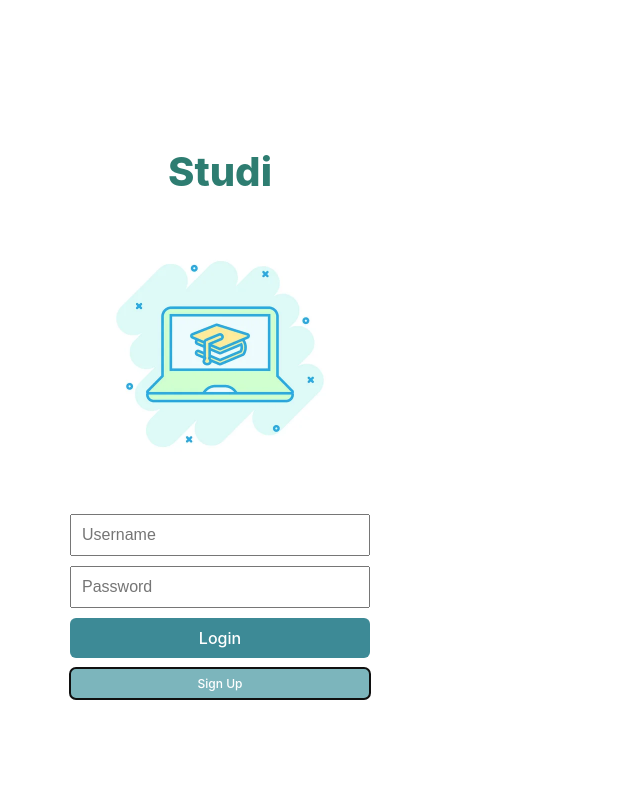
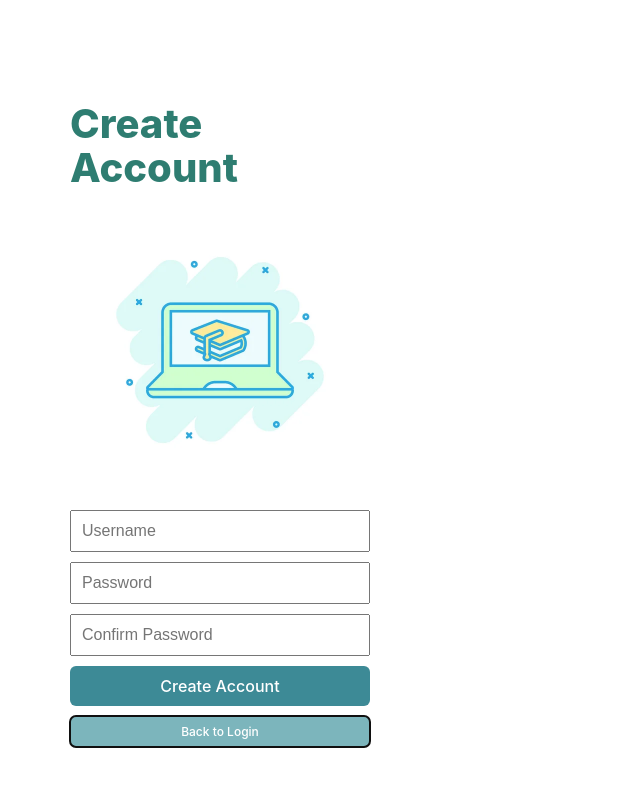
Before and after one commit to makandcheezy/studi-app, a React (Vite) app in the folder frontend/: page / in a window 1280 px wide. Both pictures are taken after a click on the button "Sign Up". Shown: the top 786 px of the page, without its empty margins (0-640 px from the left). Built offline with nearby package versions, Linux system fonts and the light colour scheme; the HTML template or start-up script is replaced by a standard one.

Commit message:
added sign up ui

```diff
--- a/frontend/src/Pages/LoginPage.css
+++ b/frontend/src/Pages/LoginPage.css
@@ -62,3 +62,9 @@ h1{
   border-radius: 6px;
   font-size: 12px;
 }
+.login-message {
+  font-size: 14px;
+  color: #2e7d71;
+  text-align: center;
+  margin-top: 8px;
+}
--- a/frontend/src/Pages/LoginPage.jsx
+++ b/frontend/src/Pages/LoginPage.jsx
@@ -5,43 +5,106 @@ import "./LoginPage.css";
 export default function Login() {
   const navigate = useNavigate();
 
+  const [isSignup, setIsSignup] = useState(false);
+
   const [username, setUsername] = useState("");
   const [password, setPassword] = useState("");
+  const [confirmPassword, setConfirmPassword] = useState("");
   const [message, setMessage] = useState("");
 
   const handleLogin = () => {
-    if (username === "" || password === "") {
-      setMessage("Please enter a username and password.");
+    const storedUser = JSON.parse(localStorage.getItem("user"));
+
+    if (!storedUser) {
+      setMessage("No account found. Please sign up first.");
       return;
     }
+
+    if (username === storedUser.username && password === storedUser.password) {
+      setMessage("");
       navigate("/home");
+    } else {
+      setMessage("Invalid username or password.");
+    }
   };
+
   const handleSignUp = () => {
+    if (username === "" || password === "" || confirmPassword === "") {
+      setMessage("Please fill in all fields.");
+      return;
+    }
+
+    if (password !== confirmPassword) {
+      setMessage("Passwords do not match.");
+      return;
+    }
+
+    const user = { username, password };
+    localStorage.setItem("user", JSON.stringify(user));
+
+    setMessage("Account created! You can now log in.");
+    setIsSignup(false);
+    setConfirmPassword("");
   };
+
   return (
     <div className="login-page">
       <div className="login-card">
-        <h1>Studi</h1>
+        <h1>{isSignup ? "Create Account" : "Studi"}</h1>
         <div className="img"></div>
+
         <input
           type="text"
           placeholder="Username"
           value={username}
           onChange={(e) => setUsername(e.target.value)}
         />
+
         <input
           type="password"
           placeholder="Password"
           value={password}
           onChange={(e) => setPassword(e.target.value)}
         />
+
+        {isSignup && (
+          <input
+            type="password"
+            placeholder="Confirm Password"
+            value={confirmPassword}
+            onChange={(e) => setConfirmPassword(e.target.value)}
+          />
+        )}
+
+        {!isSignup ? (
+          <>
             <button className="button1" onClick={handleLogin}>
               Login
             </button>
-        <button className="button2" onClick={handleSignUp}>
+
+            <button className="button2" onClick={() => {
+              setMessage("");
+              setIsSignup(true);
+            }}>
               Sign Up
             </button>
-        {message && <p>{message}</p>}
+          </>
+        ) : (
+          <>
+            <button className="button1" onClick={handleSignUp}>
+              Create Account
+            </button>
+
+            <button className="button2" onClick={() => {
+              setMessage("");
+              setIsSignup(false);
+            }}>
+              Back to Login
+            </button>
+          </>
+        )}
+
+        {message && <p className="login-message">{message}</p>}
       </div>
     </div>
   );
```
Lines whose indentation alone changed are shown as unchanged.
